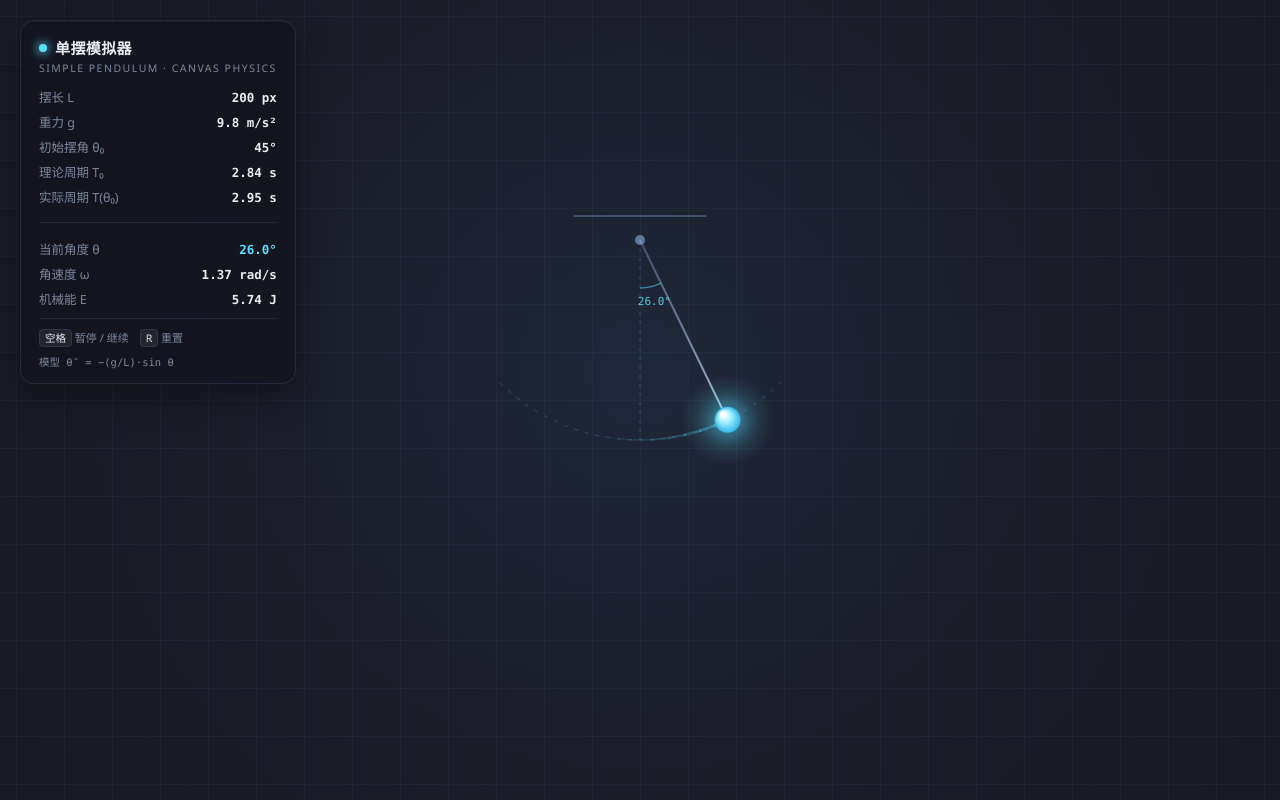
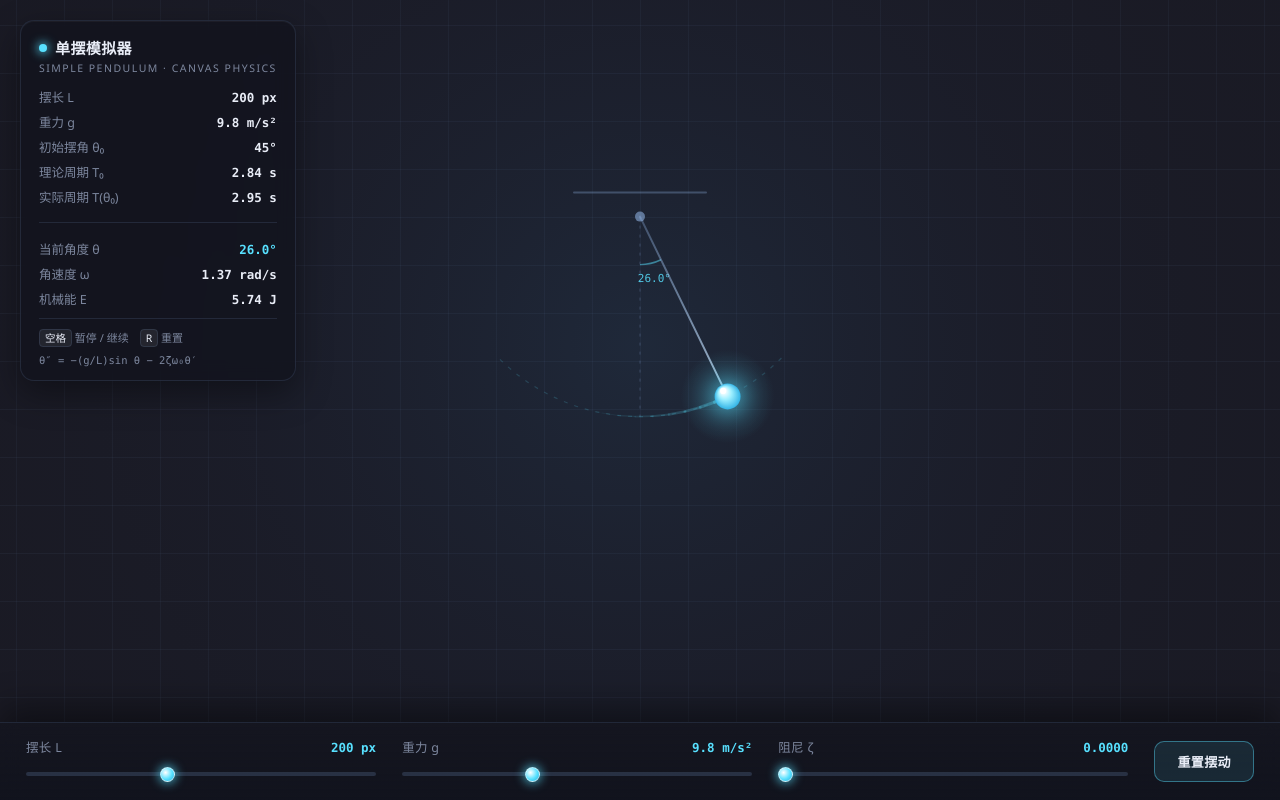
Before and after one commit to NingZuoWu725/AI-5-Weekwork, a plain HTML site: page week05_pendulum_sim/index.html in a window 1280 px wide. Drawn offline with Linux system fonts and the light colour scheme; animation ran at ten frames a second.

Commit message:
feat: add interactive parameter sliders

```diff
--- a/week05_pendulum_sim/index.html
+++ b/week05_pendulum_sim/index.html
@@ -16,13 +16,79 @@
   * { margin: 0; padding: 0; box-sizing: border-box; }
   html, body { width: 100%; height: 100%; }
   body {
+    display: flex;
+    flex-direction: column;
     background: var(--bg);
     color: var(--ink);
     font-family: "Segoe UI", "PingFang SC", "Microsoft YaHei", system-ui, -apple-system, sans-serif;
     overflow: hidden;
     -webkit-font-smoothing: antialiased;
   }
+
+  /* ---------- 画布区 ---------- */
+  #stage-wrap { position: relative; flex: 1 1 auto; min-height: 0; }
   #stage { display: block; width: 100%; height: 100%; }
+
+  /* ---------- 底部控制台 ---------- */
+  .console {
+    flex: 0 0 auto;
+    display: flex;
+    align-items: flex-end;
+    gap: 26px;
+    padding: 14px 26px 18px;
+    background: linear-gradient(180deg, rgba(17, 19, 29, 0.55), rgba(17, 19, 29, 0.94));
+    border-top: 1px solid var(--stroke);
+    -webkit-backdrop-filter: blur(10px);
+    backdrop-filter: blur(10px);
+    box-shadow: 0 -14px 34px rgba(0, 0, 0, 0.42);
+  }
+  .ctl { display: flex; flex-direction: column; gap: 10px; flex: 1 1 0; min-width: 140px; }
+  .ctl__head { display: flex; justify-content: space-between; align-items: baseline; font-size: 12.5px; }
+  .ctl__head span { color: var(--muted); letter-spacing: 0.3px; }
+  .ctl__head b {
+    font-family: "SFMono-Regular", Consolas, "Cascadia Mono", ui-monospace, monospace;
+    font-weight: 600; color: var(--accent); font-variant-numeric: tabular-nums;
+  }
+  .ctl input[type="range"] {
+    -webkit-appearance: none; appearance: none;
+    width: 100%; height: 16px; background: transparent; outline: none; cursor: pointer;
+  }
+  .ctl input[type="range"]::-webkit-slider-runnable-track {
+    height: 4px; border-radius: 3px; background: rgba(120, 150, 200, 0.22);
+  }
+  .ctl input[type="range"]::-webkit-slider-thumb {
+    -webkit-appearance: none; appearance: none;
+    width: 15px; height: 15px; margin-top: -5.5px; border-radius: 50%;
+    background: radial-gradient(circle at 35% 35%, #ffffff, #58e1ff 55%, #2ba7d4);
+    border: 1px solid rgba(255, 255, 255, 0.55);
+    box-shadow: 0 0 10px 2px rgba(88, 225, 255, 0.6);
+  }
+  .ctl input[type="range"]::-moz-range-track {
+    height: 4px; border-radius: 3px; background: rgba(120, 150, 200, 0.22);
+  }
+  .ctl input[type="range"]::-moz-range-thumb {
+    width: 15px; height: 15px; border-radius: 50%;
+    background: radial-gradient(circle at 35% 35%, #ffffff, #58e1ff 55%, #2ba7d4);
+    border: 1px solid rgba(255, 255, 255, 0.55);
+    box-shadow: 0 0 10px 2px rgba(88, 225, 255, 0.6);
+  }
+  .btn {
+    flex: 0 0 auto;
+    padding: 10px 22px;
+    border-radius: 10px;
+    font-family: inherit; font-size: 13px; font-weight: 600; letter-spacing: 0.4px;
+    color: var(--ink);
+    background: rgba(88, 225, 255, 0.10);
+    border: 1px solid rgba(88, 225, 255, 0.42);
+    cursor: pointer; user-select: none;
+    transition: background 0.18s, box-shadow 0.18s, transform 0.08s;
+  }
+  .btn:hover { background: rgba(88, 225, 255, 0.20); box-shadow: 0 0 16px rgba(88, 225, 255, 0.28); }
+  .btn:active { transform: translateY(1px); }
+  @media (max-width: 760px) {
+    .console { flex-wrap: wrap; gap: 14px 18px; padding: 12px 16px 14px; }
+    .ctl { min-width: 120px; }
+  }
 
   /* ---------- HUD 数据面板 ---------- */
   .hud {
@@ -78,14 +144,14 @@
 </style>
 </head>
 <body>
-<canvas id="stage"></canvas>
+<main id="stage-wrap"><canvas id="stage"></canvas></main>
 
 <aside class="hud">
   <div class="hud__title"><i class="hud__dot"></i>单摆模拟器</div>
   <div class="hud__sub">Simple Pendulum · Canvas Physics</div>
   <div class="hud__rows">
-    <div class="row"><span>摆长 L</span><b>200 px</b></div>
-    <div class="row"><span>重力 g</span><b>9.8 m/s²</b></div>
+    <div class="row"><span>摆长 L</span><b id="m-length">200 px</b></div>
+    <div class="row"><span>重力 g</span><b id="m-gravity">9.8 m/s²</b></div>
     <div class="row"><span>初始摆角 θ₀</span><b>45°</b></div>
     <div class="row"><span>理论周期 T₀</span><b id="m-period">—</b></div>
     <div class="row"><span>实际周期 T(θ₀)</span><b id="m-period-real">—</b></div>
@@ -96,29 +162,57 @@
   </div>
   <div class="hud__sep"></div>
   <div class="hud__hint"><kbd>空格</kbd> 暂停 / 继续　<kbd>R</kbd> 重置</div>
-  <div class="hud__model">模型 θ″ = −(g/L)·sin θ</div>
+  <div class="hud__model">θ″ = −(g/L)sin θ − 2ζω₀θ′</div>
 </aside>
+
+<footer class="console">
+  <div class="ctl">
+    <div class="ctl__head"><span>摆长 L</span><b id="v-length">200 px</b></div>
+    <input type="range" id="s-length" min="100" max="350" step="1" value="200" aria-label="摆长 L" />
+  </div>
+  <div class="ctl">
+    <div class="ctl__head"><span>重力 g</span><b id="v-gravity">9.8 m/s²</b></div>
+    <input type="range" id="s-gravity" min="1" max="25" step="0.1" value="9.8" aria-label="重力加速度 g" />
+  </div>
+  <div class="ctl">
+    <div class="ctl__head"><span>阻尼 ζ</span><b id="v-damping">0.0000</b></div>
+    <input type="range" id="s-damping" min="0" max="0.01" step="0.0001" value="0" aria-label="阻尼比 ζ" />
+  </div>
+  <button id="btn-reset" class="btn" type="button">重置摆动</button>
+</footer>
 
 <script>
 (function () {
   'use strict';
 
   /* ============================================================
-   * 1. 物理参数（严格对应技术约束）
+   * 1. 物理参数（实时可调，由底部控制台驱动）
    * ============================================================ */
   const CONFIG = {
-    lengthPx:        200,   // 摆长 L = 200 px
-    gravity:         9.8,   // 重力加速度 g = 9.8 m/s²
     initialAngleDeg: 45,    // 初始摆角 θ₀ = 45°
     pixelsPerMeter:  100,   // 像素↔米 换算（保证周期处于可观赏区间）
     bobRadius:       13,    // 摆球半径(px)
     mass:            1.0    // 摆球质量(kg)，仅用于能量读数
   };
 
-  const L_PX  = CONFIG.lengthPx;                    // 摆长(px)
-  const G     = CONFIG.gravity;                     // 重力加速度
-  const L_M   = L_PX / CONFIG.pixelsPerMeter;       // 摆长(m) = 2.0
-  const OMEGA0 = Math.sqrt(G / L_M);                // 小角近似角频率 √(g/L)
+  // 实时参数：与底部三个滑块一一对应
+  const params = {
+    lengthPx: 200,   // 摆长 L：100 ~ 350 px
+    gravity:  9.8,   // 重力 g：1 ~ 25 m/s²
+    zeta:     0      // 阻尼比 ζ：0 ~ 0.010
+  };
+
+  // 由实时参数派生的量（滑块变化时重算）
+  let L_PX   = params.lengthPx;                     // 摆长(px)
+  let L_M    = L_PX / CONFIG.pixelsPerMeter;        // 摆长(m)
+  let OMEGA0 = Math.sqrt(params.gravity / L_M);     // 小角近似角频率 √(g/L)
+
+  function recomputeDerived() {
+    L_PX   = params.lengthPx;
+    L_M    = L_PX / CONFIG.pixelsPerMeter;
+    OMEGA0 = Math.sqrt(params.gravity / L_M);
+  }
+  recomputeDerived();
 
   /* ============================================================
    * 2. 状态
@@ -138,6 +232,13 @@
   let W = 0, H = 0, dpr = 1;
   const pivot = { x: 0, y: 0 };
 
+  // 悬挂点定位：保证摆长变化后摆球不越出下边界，并给顶部吊挂留出空间
+  function layoutPivot() {
+    pivot.x = W / 2;
+    const maxY = Math.max(90, H - L_PX - 60);
+    pivot.y = Math.max(90, Math.min(H * 0.30, maxY));
+  }
+
   function resize() {
     dpr = Math.min(window.devicePixelRatio || 1, 2);
     W = canvas.clientWidth;
@@ -145,30 +246,26 @@
     canvas.width  = Math.round(W * dpr);
     canvas.height = Math.round(H * dpr);
     ctx.setTransform(dpr, 0, 0, dpr, 0, 0);
-
-    pivot.x = W / 2;
-    // 保证摆球竖直下垂时不越出下边界，同时给顶部吊挂留出空间
-    const maxY = Math.max(90, H - L_PX - 60);
-    pivot.y = Math.max(90, Math.min(H * 0.30, maxY));
+    layoutPivot();
   }
   window.addEventListener('resize', resize);
   resize();
 
   /* ============================================================
    * 4. 物理积分（速度 Verlet，能量近似守恒）
-   *    角加速度 α = −(g/L)·sin θ
+   *    角加速度 α = −(g/L)·sin θ − 2ζω₀·θ′
    * ============================================================ */
   const FIXED_DT = 1 / 240;   // 固定物理步长，保证不同刷新率下一致
   let accumulator = 0;
 
-  function angAccel(theta) {
-    return -(G / L_M) * Math.sin(theta);
+  function angAccel(theta, omega) {
+    return -(params.gravity / L_M) * Math.sin(theta) - 2 * params.zeta * OMEGA0 * omega;
   }
 
   function integrate(dt) {
-    const a0 = angAccel(state.theta);
+    const a0 = angAccel(state.theta, state.omega);
     const thetaNext = state.theta + state.omega * dt + 0.5 * a0 * dt * dt;
-    const a1 = angAccel(thetaNext);
+    const a1 = angAccel(thetaNext, state.omega + a0 * dt);
     state.omega += 0.5 * (a0 + a1) * dt;
     state.theta = thetaNext;
   }
@@ -373,6 +470,8 @@
    * 7. 读数面板
    * ============================================================ */
   const el = {
+    length:     document.getElementById('m-length'),
+    gravity:    document.getElementById('m-gravity'),
     period:     document.getElementById('m-period'),
     periodReal: document.getElementById('m-period-real'),
     angle:      document.getElementById('m-angle'),
@@ -389,26 +488,27 @@
 
   function totalEnergy() {
     const m = CONFIG.mass;
-    const v = L_M * state.omega;                                  // 线速度
+    const v = L_M * state.omega;                                              // 线速度
     const kinetic = 0.5 * m * v * v;
-    const potential = m * G * L_M * (1 - Math.cos(state.theta));   // 以最低点为势能零点
+    const potential = m * params.gravity * L_M * (1 - Math.cos(state.theta));  // 以最低点为势能零点
     return kinetic + potential;
   }
 
   function updateReadouts() {
-    el.angle.textContent    = (state.theta * 180 / Math.PI).toFixed(1) + '°';
-    el.omega.textContent    = state.omega.toFixed(2) + ' rad/s';
-    el.energy.textContent   = totalEnergy().toFixed(2) + ' J';
+    el.length.textContent     = params.lengthPx + ' px';
+    el.gravity.textContent    = params.gravity.toFixed(1) + ' m/s²';
+    el.period.textContent     = (2 * Math.PI / OMEGA0).toFixed(2) + ' s';
+    el.periodReal.textContent = periodExact(THETA0).toFixed(2) + ' s';
+    el.angle.textContent      = (state.theta * 180 / Math.PI).toFixed(1) + '°';
+    el.omega.textContent      = state.omega.toFixed(2) + ' rad/s';
+    el.energy.textContent     = totalEnergy().toFixed(2) + ' J';
   }
 
-  el.period.textContent     = (2 * Math.PI / OMEGA0).toFixed(2) + ' s';
-  el.periodReal.textContent = periodExact(THETA0).toFixed(2) + ' s';
-
   /* ============================================================
-   * 8. 交互
+   * 8. 交互：键盘快捷键 + 底部控制台
    * ============================================================ */
   function reset() {
-    state.theta = THETA0;
+    state.theta = THETA0;   // 精准回到 45° 初始摆角
     state.omega = 0;
     trail.length = 0;
     accumulator = 0;
@@ -423,6 +523,47 @@
       state.paused = false;
     }
   });
+
+  const sLength  = document.getElementById('s-length');
+  const sGravity = document.getElementById('s-gravity');
+  const sDamping = document.getElementById('s-damping');
+  const vLength  = document.getElementById('v-length');
+  const vGravity = document.getElementById('v-gravity');
+  const vDamping = document.getElementById('v-damping');
+  const btnReset = document.getElementById('btn-reset');
+
+  function applyLength() {
+    params.lengthPx = parseFloat(sLength.value);
+    recomputeDerived();
+    layoutPivot();                              // 摆长变化后重定位悬挂点，避免摆球越界
+    vLength.textContent = params.lengthPx + ' px';
+  }
+
+  function applyGravity() {
+    params.gravity = parseFloat(sGravity.value);
+    recomputeDerived();
+    vGravity.textContent = params.gravity.toFixed(1) + ' m/s²';
+  }
+
+  function applyDamping() {
+    params.zeta = parseFloat(sDamping.value);
+    vDamping.textContent = params.zeta.toFixed(4);
+  }
+
+  sLength.addEventListener('input', applyLength);
+  sGravity.addEventListener('input', applyGravity);
+  sDamping.addEventListener('input', applyDamping);
+
+  btnReset.addEventListener('click', function () {
+    reset();
+    state.paused = false;
+    btnReset.blur();                            // 防止之后按空格误触发按钮
+  });
+
+  // 以控件初值刷新一次派生量与数值标签
+  applyLength();
+  applyGravity();
+  applyDamping();
 
   /* ============================================================
    * 9. 主循环（requestAnimationFrame 驱动）
```
